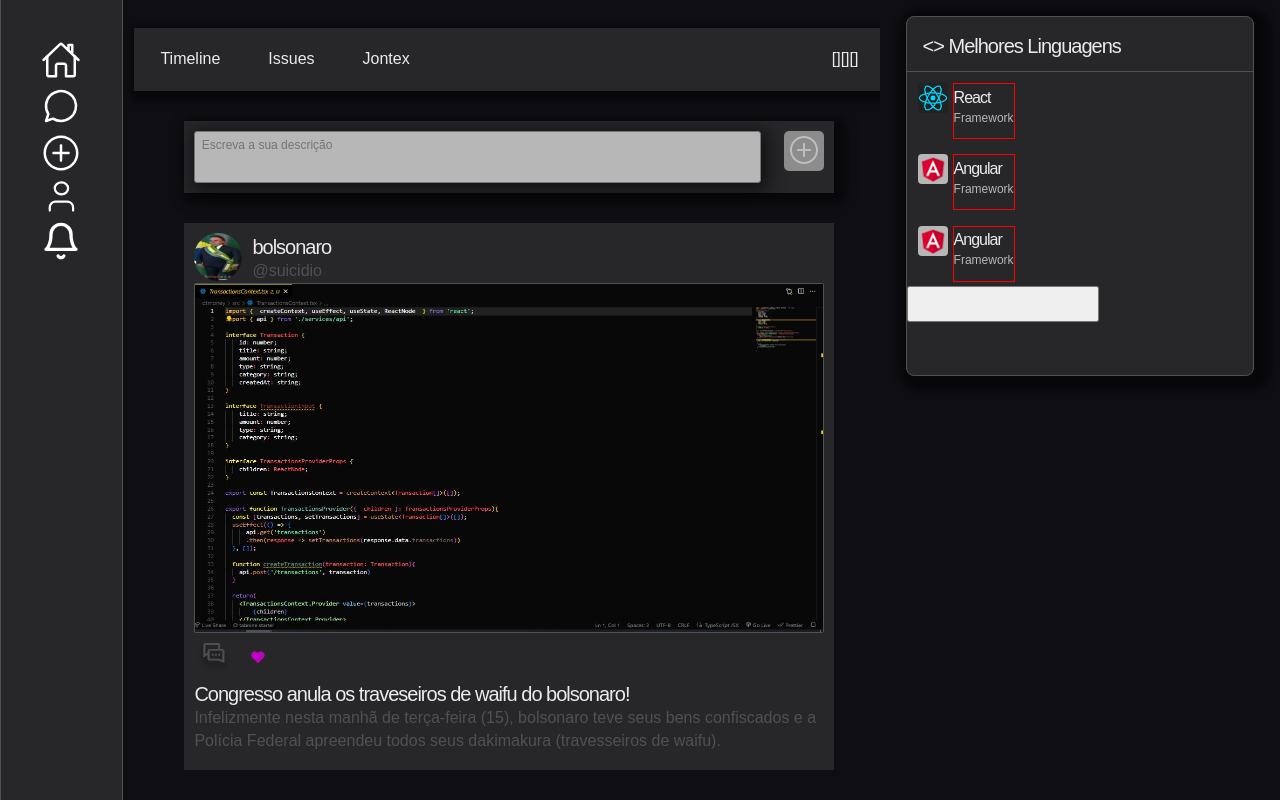
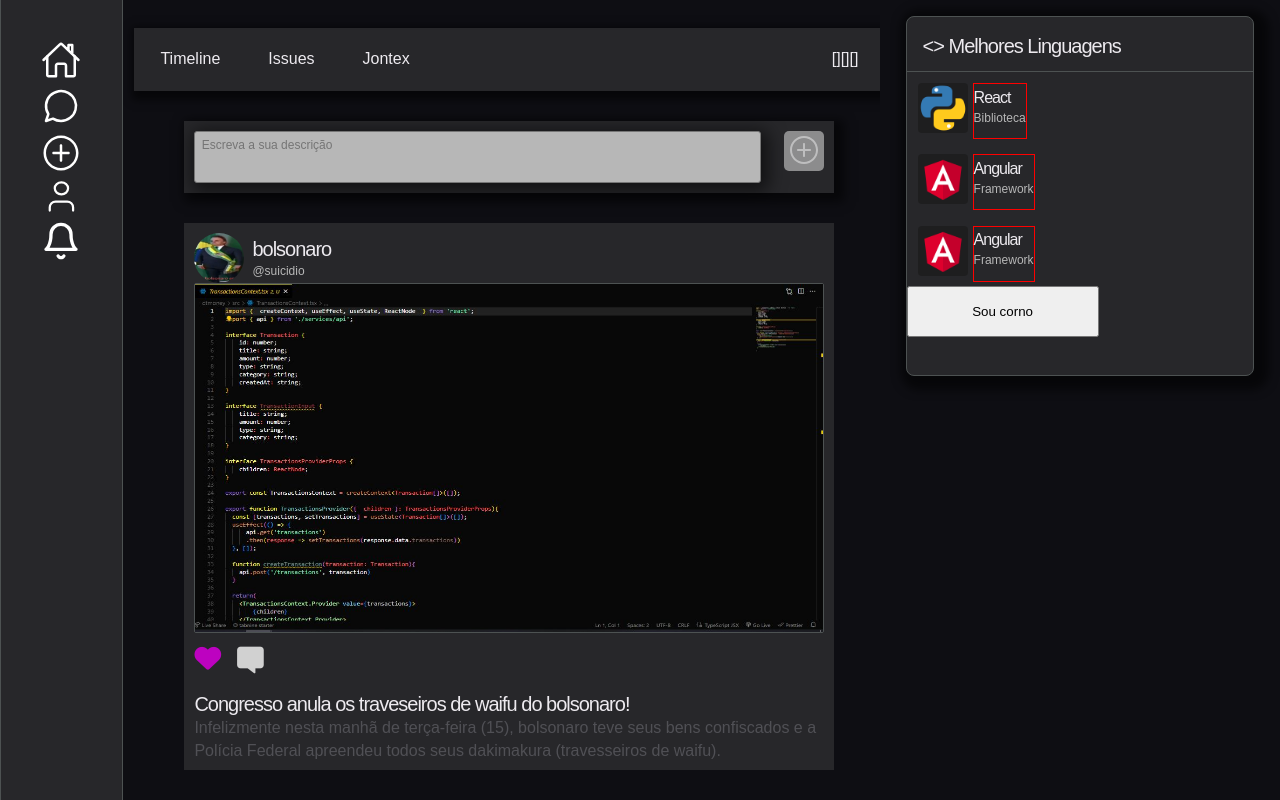
Before and after one commit to CosmosEtec/TalkTech, a PHP site: page /view/feed.php in a window 1280 px wide. Shown: the part 75-875 px from the top of the page. Run offline with PHP 8.4, Linux system fonts and the light colour scheme.

Commit message:
Correção de cores, adicionando funções novas

```diff
--- a/TalkTech-v0.1.4.3/assets/css/partials/_buttons.scss
+++ b/TalkTech-v0.1.4.3/assets/css/partials/_buttons.scss
@@ -171,8 +171,8 @@
     transition: 0.5s ease;
 
     &:hover{
-        background: $black-light;
-        opacity: 0.7;
+        border-radius: 4px;
+        background: $purple-dark;
     }
 
     &-ativo{
--- a/TalkTech-v0.1.4.3/assets/css/partials/_colors.scss
+++ b/TalkTech-v0.1.4.3/assets/css/partials/_colors.scss
@@ -7,12 +7,14 @@
 //Cor de Fundo
 $black-fundo: #0E0E13;
 $smooth-dark: #27272A;
+$dark-white: #B3B1B1;
 
 // Border Color
 $gray-clean-border: #4d5252;
 
 // Neutral-colors
-$black-normal: #232324;
+$black-normal: #1E1E1F;
+$black-corno: #1B1B1C;
 $black-dark: #00000e;
 $black-light: #b7b7b7;
 $black-dark-nuture: #000000;
--- a/TalkTech-v0.1.4.3/assets/css/partials/_menu.scss
+++ b/TalkTech-v0.1.4.3/assets/css/partials/_menu.scss
@@ -182,13 +182,13 @@
 
 
             .language-icon{
-               max-width: 30px;
+               max-width: 50px;
 
-               height: 30px;
+               height: 50px;
                border-radius: 60px;
                width: 100%;
                border-radius: 4px;
-               background-color: $black-light;
+               background-color: $black-normal;
             }
             .language-details{
                 display: flex;
--- a/TalkTech-v0.1.4.3/assets/css/partials/_post.scss
+++ b/TalkTech-v0.1.4.3/assets/css/partials/_post.scss
@@ -51,8 +51,6 @@
 }
 
 img.profile-pic-img{
-    width: 48px;
-    height: 48px;
     border-radius: 50%;
 }
 
@@ -65,46 +63,46 @@
 
 .post-interactions{
     width: 100%;
-    height: 40px;
+    height: 50px;
     display: flex;
     justify-content: space-between;
     align-items: center;
     flex-direction: row;
 }
 
-.post-like-comment{
+.like-heart-comment-container{
     display: flex;
     flex-direction: row;
     align-items: center;
 }
 
-.post-like-comment{
-    width: 40px;
-    height: 35px;
+#like-heart{
     border: none;
-    background-color: transparent;
+    background: none;
+    width: 100%;
+    transition: 0.2s ease-in-out;
     cursor: pointer;
-    transition: transform 0.2s ease;
 
-    & img:hover{
+    &:hover{
         transform: scale(1.1);
     }
 }
 
-.post-like-heart {
-    width: 31px;
-    height: 25px;
+#comment{
+    cursor: pointer;
     border: none;
-    background-color: transparent;
-    cursor: pointer;
+    background: none;
+    width: 100%;
+    transition: 0.2s ease-in-out;
 
-    img{
-        transition: transform 0.2s ease;
-    }
-    & img:hover{
+    &:hover{
         transform: scale(1.1);
     }
 }
+
+
+
+
 
 .post-title-subject{
     display: flex;
--- a/TalkTech-v0.1.4.3/assets/css/partials/_spacing.scss
+++ b/TalkTech-v0.1.4.3/assets/css/partials/_spacing.scss
@@ -1,4 +1,5 @@
 // Paddings and margins
+$gap-4px: 4px;
 $gap-1: 8px;
 $gap-2: 16px;
 $gap-3: 48px;
@@ -26,6 +27,9 @@
   margin: $gap-5;
 }
 
+.mt-1-4px{
+  margin-top: $gap-4px;
+}
 .mt-1 {
   margin-top: $gap-1;
 }
--- a/TalkTech-v0.1.4.3/assets/css/style.css
+++ b/TalkTech-v0.1.4.3/assets/css/style.css
@@ -559,6 +559,10 @@
 
 .m-5 {
   margin: 128px;
+}
+
+.mt-1-4px {
+  margin-top: 4px;
 }
 
 .mt-1 {
@@ -1002,12 +1006,12 @@
   flex-direction: row;
 }
 .top-languages-right-side-menu .top-languages-language-skill .language-icon {
-  max-width: 30px;
-  height: 30px;
+  max-width: 50px;
+  height: 50px;
   border-radius: 60px;
   width: 100%;
   border-radius: 4px;
-  background-color: #b7b7b7;
+  background-color: #1E1E1F;
 }
 .top-languages-right-side-menu .top-languages-language-skill .language-details {
   display: flex;
@@ -1404,8 +1408,6 @@
 }
 
 img.profile-pic-img {
-  width: 48px;
-  height: 48px;
   border-radius: 50%;
 }
 
@@ -1418,42 +1420,38 @@
 
 .post-interactions {
   width: 100%;
-  height: 40px;
+  height: 50px;
   display: flex;
   justify-content: space-between;
   align-items: center;
   flex-direction: row;
 }
 
-.post-like-comment {
+.like-heart-comment-container {
   display: flex;
   flex-direction: row;
   align-items: center;
 }
 
-.post-like-comment {
-  width: 40px;
-  height: 35px;
+#like-heart {
   border: none;
-  background-color: transparent;
+  background: none;
+  width: 100%;
+  transition: 0.2s ease-in-out;
   cursor: pointer;
-  transition: transform 0.2s ease;
-}
-.post-like-comment img:hover {
+}
+#like-heart:hover {
   transform: scale(1.1);
 }
 
-.post-like-heart {
-  width: 31px;
-  height: 25px;
+#comment {
+  cursor: pointer;
   border: none;
-  background-color: transparent;
-  cursor: pointer;
-}
-.post-like-heart img {
-  transition: transform 0.2s ease;
-}
-.post-like-heart img:hover {
+  background: none;
+  width: 100%;
+  transition: 0.2s ease-in-out;
+}
+#comment:hover {
   transform: scale(1.1);
 }
 
--- a/TalkTech-v0.1.4.3/view/feed.php
+++ b/TalkTech-v0.1.4.3/view/feed.php
@@ -124,7 +124,7 @@
                         </div>
                         <div class="profile-username flex-column ml-1">
                             <h4>bolsonaro</h4>
-                            <p>@suicidio</p>
+                            <p class="p3">@suicidio</p>
                         </div>
 
                     </div>
@@ -133,21 +133,15 @@
                     </div>
                     <!---interações---->
                     <div class="post-interactions  ">
-                        <div class="post-like-comment">
-                            <div>
-                            <button class="post-like-comment mt-1">
-                                <img class="" src="../assets/svg/icon-comment.svg" alt="">
-                            </button>
+                        <div class="like-heart-comment-container">
+                                <button id="like-heart">
+                                <i class="fa-solid fa-heart fa-2xl" style="color: #bd02c0;"></i>
+                                </button>
+
+                                <button class="mt-1-4px" id="comment">
+                                <i class="fa-solid fa-message fa-flip-horizontal fa-2xl ml-2" style="color: #d1d1d1;"></i>
+                                </button>
                             </div>
-                        <div>
-                        <button class="post-like-heart mt-1 ml-1">
-                        <i class="fa-solid fa-heart" style="color: #bd02c0;"></i>
-                            </button>
-                        </div>
-                        </div>
-                        <div>
-                            <img src="../assets/svg/icon-3-points-horizontal.svg" alt="">
-                        </div>
                     </div>
                     <div class="post-description">
                         <h4 class="mt-1">Congresso anula os traveseiros de waifu do bolsonaro!</h4>
@@ -197,11 +191,11 @@
                 <!---========= DETALHES DA LINGUAGEM  =========-->
                 <div class="top-languages-language-skill">
                     <div class="language-icon">
-                        <img src="../assets/img/react-biblioteca.png" alt="">
+                        <img src="../assets/img/python.png" alt="">
                     </div>
                     <div class="language-details border">
                         <h4 class="p2">React</h4>
-                        <p class="p3">Framework</p>
+                        <p class="p3">Biblioteca</p>
                     </div>
                 </div>
                 <!---========= DETALHES DA LINGUAGEM  =========-->
@@ -225,7 +219,7 @@
                     </div>
                 </div>
 
-                <button class=""></button>
+                <button class="">Sou corno</button>
             </div>
 
 
```
Also changed, not shown: other parts of TalkTech-v0.1.4.3/assets/css/style.css (+24 -11 lines), TalkTech-v0.1.4.3/assets/css/partials/_chat.scss (+21 -7 lines), TalkTech-v0.1.4.3/assets/js/Chat/functionsChat.js (+13 -2 lines), TalkTech-v0.1.4.3/view/chat.php (+6 -2 lines), TalkTech-v0.1.4.3/assets/img/python.png (added), TalkTech-v0.1.4.3/assets/img/react-biblioteca.svg (added), 1 other file.
